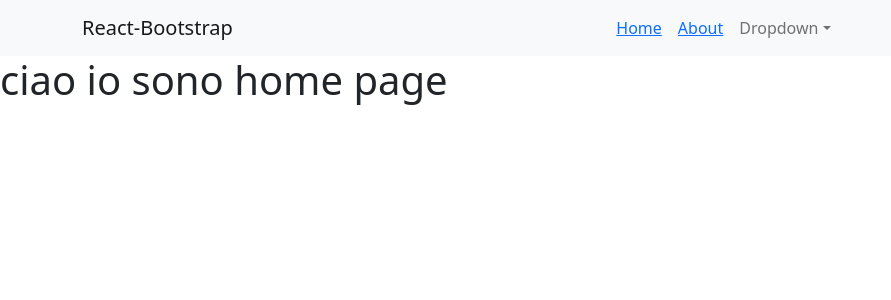
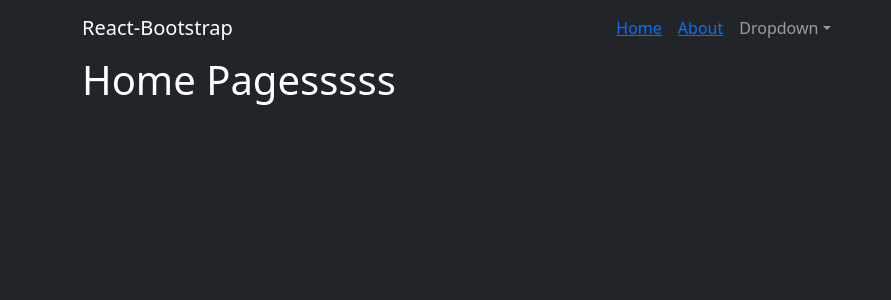
Before and after one commit to ChrisBridge/my-portfolio-react, a React (Create React App) app: page / in a window 1280 px wide. Shown: the top 300 px of the page, without its empty margins (0-891 px from the left). Built offline with nearby package versions, Linux system fonts and the light colour scheme.

Commit message:
router
setting router-dom

```diff
--- a/public/index.html
+++ b/public/index.html
@@ -5,39 +5,13 @@
     <link rel="icon" href="%PUBLIC_URL%/favicon.ico" />
     <meta name="viewport" content="width=device-width, initial-scale=1" />
     <meta name="theme-color" content="#000000" />
-    <meta
-      name="description"
-      content="Web site created using create-react-app"
-    />
+    <meta name="description" content="Web site created using create-react-app"/>
     <link rel="apple-touch-icon" href="%PUBLIC_URL%/logo192.png" />
-    <!--
-      manifest.json provides metadata used when your web app is installed on a
-      user's mobile device or desktop. See https://developers.google.com/web/fundamentals/web-app-manifest/
-    -->
     <link rel="manifest" href="%PUBLIC_URL%/manifest.json" />
-    <!--
-      Notice the use of %PUBLIC_URL% in the tags above.
-      It will be replaced with the URL of the `public` folder during the build.
-      Only files inside the `public` folder can be referenced from the HTML.
 
-      Unlike "/favicon.ico" or "favicon.ico", "%PUBLIC_URL%/favicon.ico" will
-      work correctly both with client-side routing and a non-root public URL.
-      Learn how to configure a non-root public URL by running `npm run build`.
-    -->
-    <title>React App</title>
+    <title>My Portfolio App</title>
   </head>
-  <body>
-    <noscript>You need to enable JavaScript to run this app.</noscript>
+  <body class="bg-dark text-white">
     <div id="root"></div>
-    <!--
-      This HTML file is a template.
-      If you open it directly in the browser, you will see an empty page.
-
-      You can add webfonts, meta tags, or analytics to this file.
-      The build step will place the bundled scripts into the <body> tag.
-
-      To begin the development, run `npm start` or `yarn start`.
-      To create a production bundle, use `npm run build` or `yarn build`.
-    -->
   </body>
 </html>
--- a/src/App.js
+++ b/src/App.js
@@ -1,29 +1,11 @@
-import logo from './logo.svg';
-import './App.css';
-import  'bootstrap/dist/css/bootstrap.min.css' ;
-import { Dropdown } from 'react-bootstrap';
-import NavBar from './components/NavBar';
-import About from './page/about'
+import React, { Component } from 'react'
 
-import { BrowserRouter as Router, Route, Routes  } from 'react-router-dom';
-
-
-
-function App() {
-  return (
-    <Router>
-    <div className="App">
-        <NavBar />
-        <Routes>
-          <Route exact path="/" elements={''} />
-          <Route exact path="/about" element={<About />} />
-        </Routes>
-        </div>
-      <div>
-      <h1>ciao io sono home page</h1>
+export default class App extends Component {
+  render() {
+    return (
+      <div className='container'>
+        <h1>Home Pagesssss</h1>
       </div>
-    </Router>
-  );
+    )
+  }
 }
-
-export default App;
--- a/src/components/NavBar.jsx
+++ b/src/components/NavBar.jsx
@@ -14,13 +14,12 @@ export default class NavBar extends Component {
         return (
         <>
 
-            <Navbar bg="light" expand="lg">
+            <Navbar bg="dark" variant="dark" expand="lg" sticky="top">
                 <Container>
                     <Navbar.Brand>React-Bootstrap</Navbar.Brand>
                     <Navbar.Toggle aria-controls="basic-navbar-nav" />
                     <Navbar.Collapse id="basic-navbar-nav">
                     <Nav className="mx-auto">
-                        {/* <Nav.Link to={'/about'}>Home</Nav.Link> */}
                         <Nav.Link> <Link to={'/'}>Home</Link> </Nav.Link>
                         <Nav.Link> <Link to={'/About'}>About</Link> </Nav.Link>
                         <NavDropdown title="Dropdown" id="basic-nav-dropdown">
--- a/src/index.js
+++ b/src/index.js
@@ -1,13 +1,22 @@
 import React from 'react';
 import ReactDOM from 'react-dom';
 import './index.css';
+import  'bootstrap/dist/css/bootstrap.min.css' ;
+import { BrowserRouter as Router, Routes, Route } from 'react-router-dom'
+import NavBar from './components/NavBar';
+import About from './page/about';
 import App from './App';
 
 
 
 ReactDOM.render(
-  <React.StrictMode>
-    <App />
-  </React.StrictMode>,
+  <Router>
+    <NavBar />
+        <Routes>
+          <Route exact path="/" element={<App />} />
+          <Route exact path="/about" element={<About />} />
+        </Routes>
+  </Router>,
+
   document.getElementById('root')
 );
```
Also changed, not shown: src/page/home.jsx (added, +14 -0 lines), src/reportWebVitals.js (deleted, +0 -13 lines), src/setupTests.js (deleted, +0 -5 lines), 1 other file (tests, documents, lock files or other folders).
